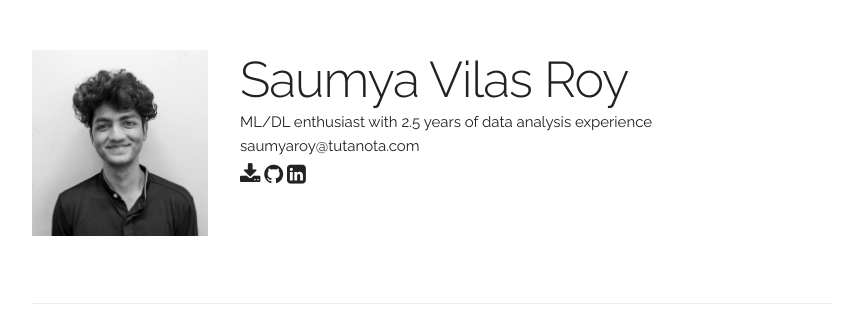
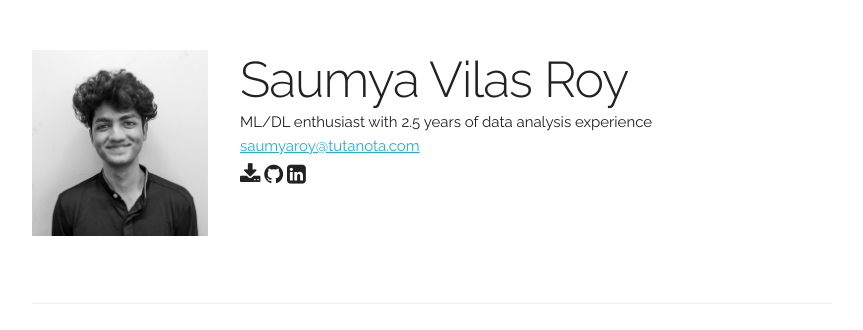
Before and after one commit to kurmananda/saumya, a Jekyll site: the page built from index.html, in a window 1280 px wide. Shown: the top 330 px of the page, without its empty margins (208-1071 px from the left). Built offline with Jekyll 4.4.1, drawn with Linux system fonts in a browser that asks for light colours.

Commit message:
Update default.html

```diff
--- a/_layouts/default.html
+++ b/_layouts/default.html
@@ -71,7 +71,7 @@
         <div class="nine columns main-description">
             <h1>{{ site.data.main_info.name }}</h1>
             <p>{{ site.data.main_info.title }}</p>
-            <p>{{ site.data.main_info.email }}</p>
+            <a href="mailto:saumyaroy@tutanota.com"><p>{{ site.data.main_info.email }}</p></a>
             <p>
               <span onclick="window.open('{{ site.data.main_info.cv }}')" style="cursor: pointer">
                 <i class="fa fa-download" aria-hidden="true"></i>
```
